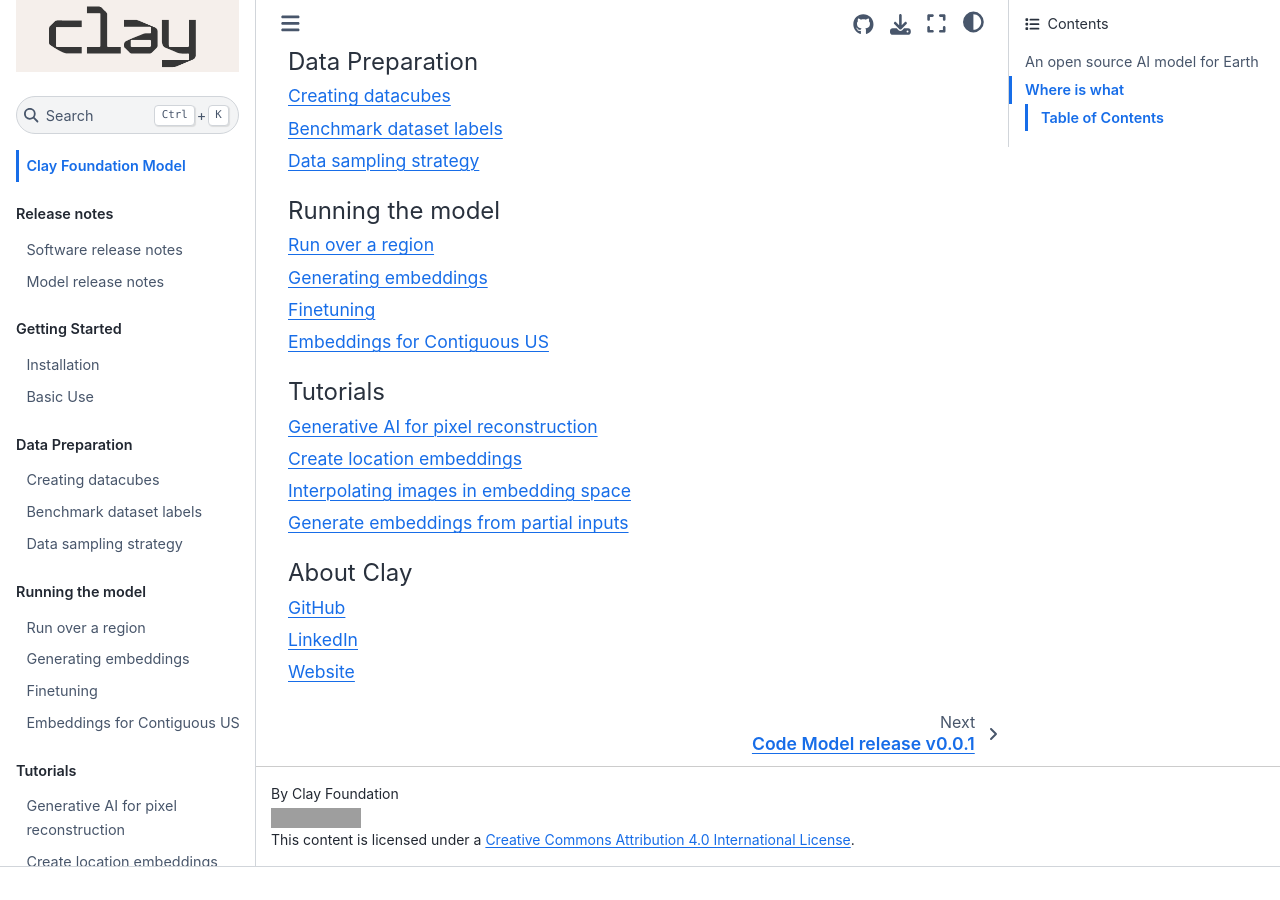
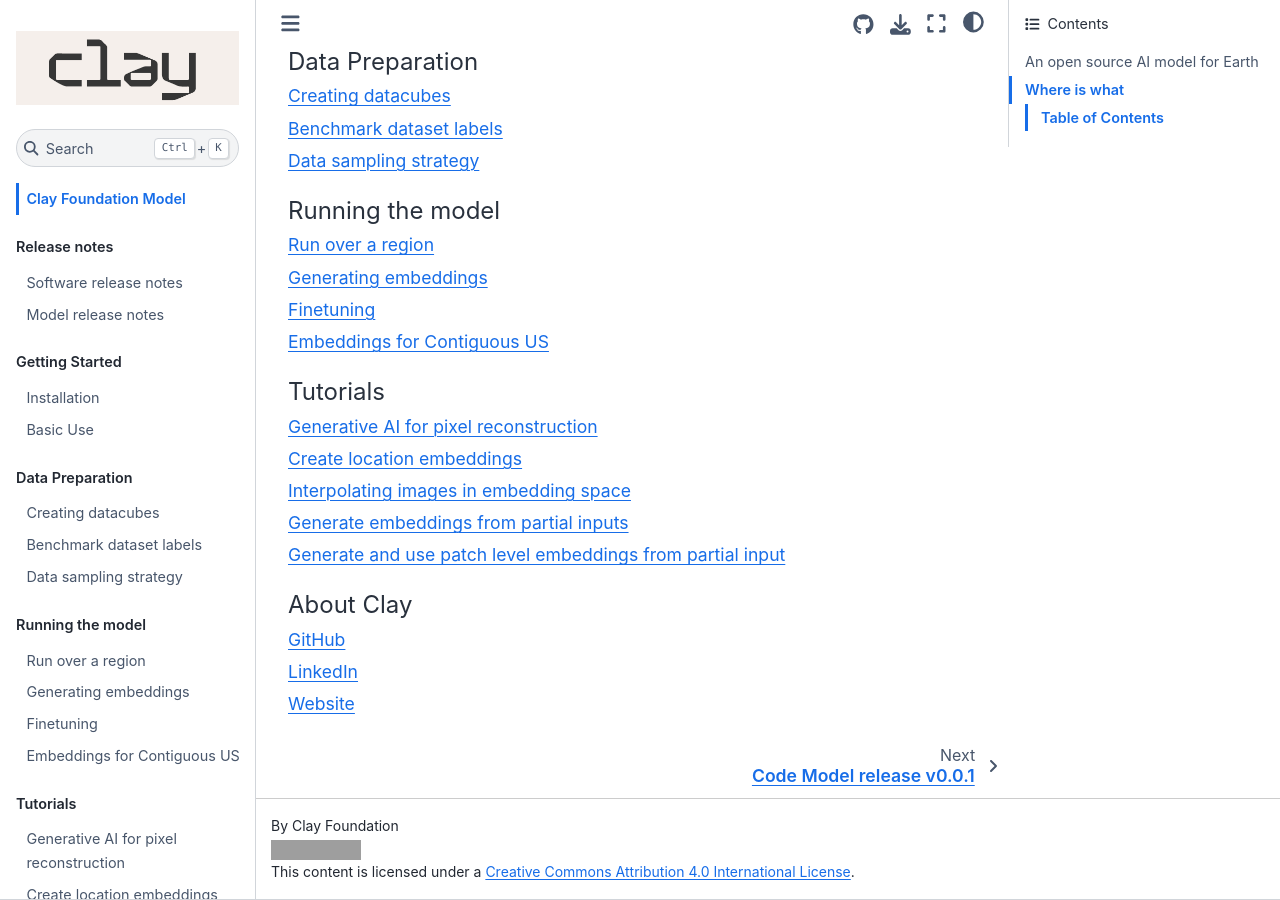
Before and after one commit to Clay-foundation/model, a Jupyter Book: the page built from docs/index.md, in a window 1280 px wide and 900 px high, scrolled down 1090 px. Built offline with Jupyter Book 1.0.4 settings and Sphinx 7.4.7 and the Sphinx Book theme 1.1.4, drawn with Linux system fonts in a browser that asks for light colours; before the commit the page ends 1957 px from its top, so only the background shows below that; grey boxes are pictures that could not be loaded.

Commit message:
add entry in _toc.yml

```diff
--- a/docs/_toc.yml
+++ b/docs/_toc.yml
@@ -44,6 +44,8 @@
       file: clay-v0-interpolation
     - title: Generate embeddings from partial inputs
       file: partial-inputs
+    - title: Generate and use patch level embeddings from partial input
+      file: tutorial_digital_earth_pacific_patch_level
 - caption: About Clay
   chapters:
     - title: GitHub
```
